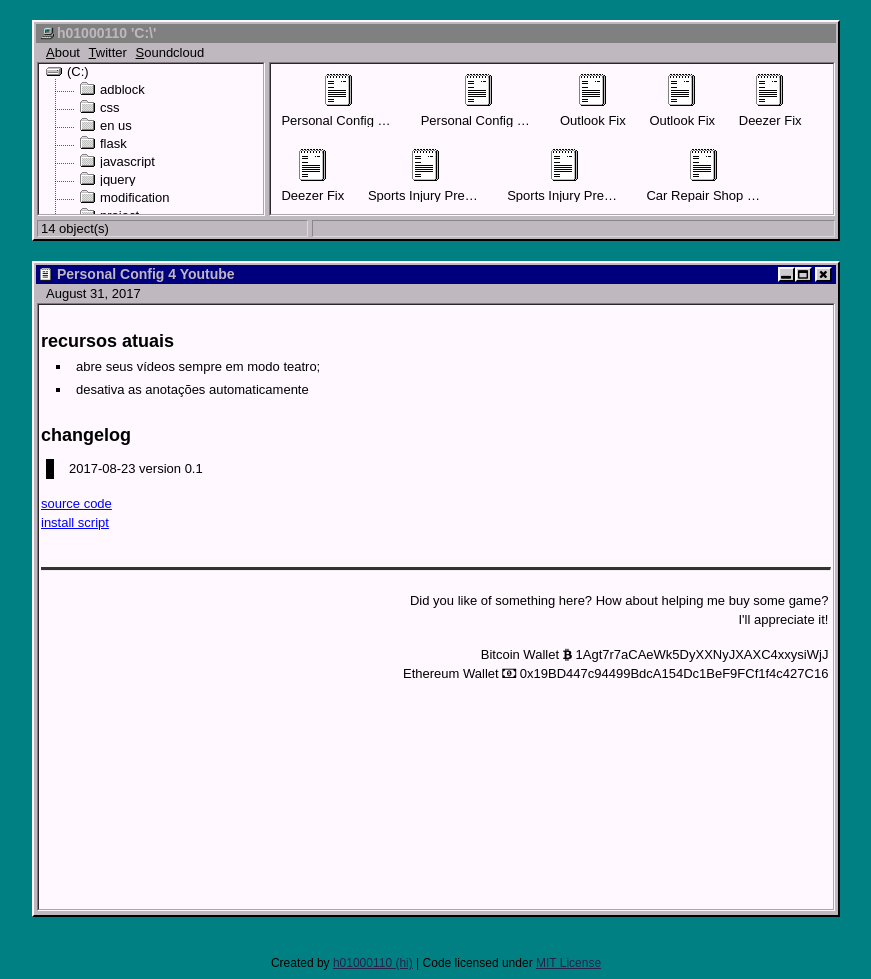
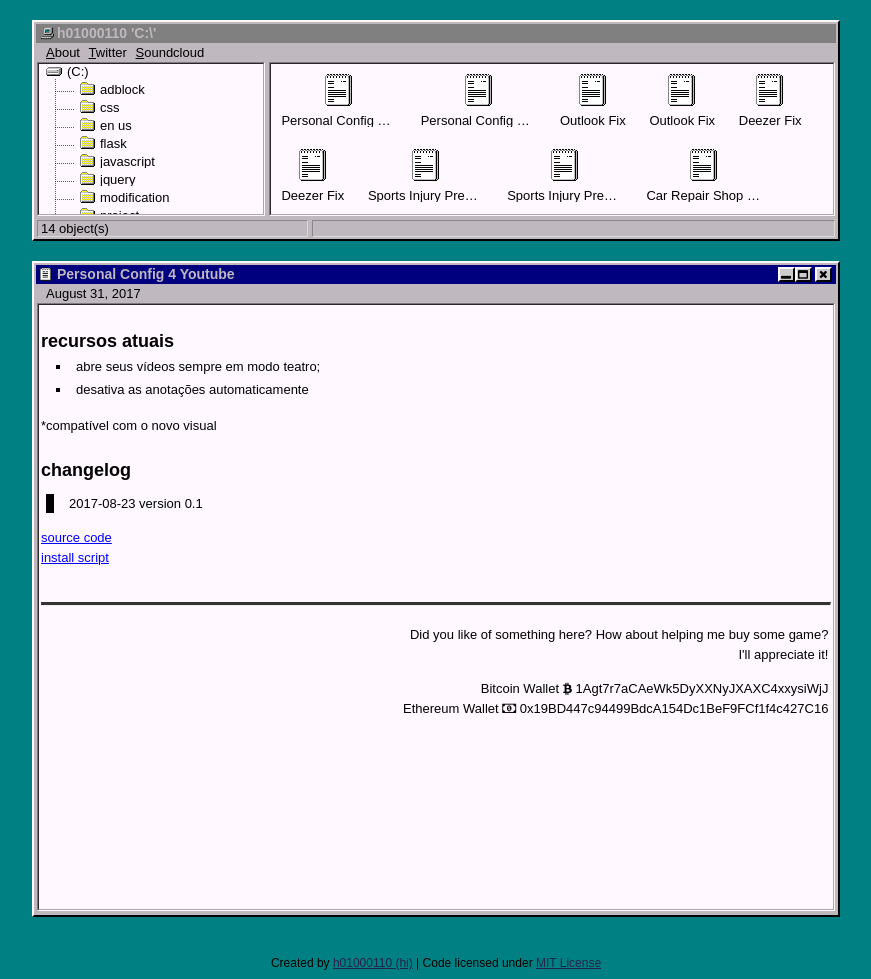
Before and after one commit to h01000110/h01000110.github.io, a Jekyll site: the page built from _posts/2017-08-31-personal-config-youtube-pt-br.md, in a window 1280 px wide. Shown: the whole page, without its empty margins (204-1075 px from the left). Built offline with Jekyll 4.4.1, drawn with Linux system fonts in a browser that asks for light colours; comment, search, counter and statistics services are not loaded.

Commit message:
new post-1

```diff
--- a/_posts/2017-08-31-personal-config-youtube-pt-br.md
+++ b/_posts/2017-08-31-personal-config-youtube-pt-br.md
@@ -8,6 +8,8 @@ tags: javascript modification youtube pt-br
 * abre seus vídeos sempre em modo teatro;
 * desativa as anotações automaticamente
 
+*compatível com o novo visual
+
 ## changelog
 > 2017-08-23 version 0.1
 
```
Also changed, not shown: _posts/2017-08-31-personal-config-youtube.md (+2 -0 lines).
